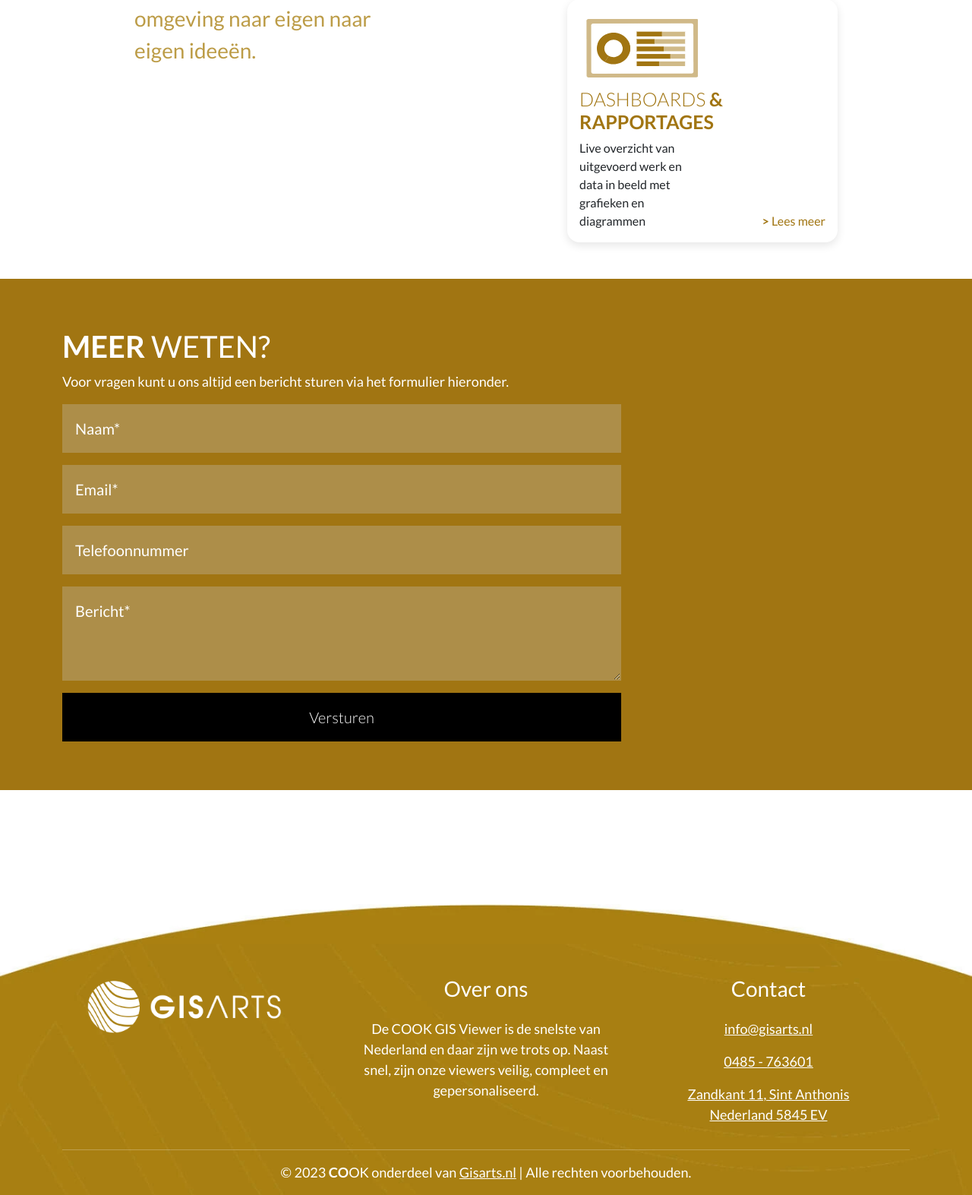
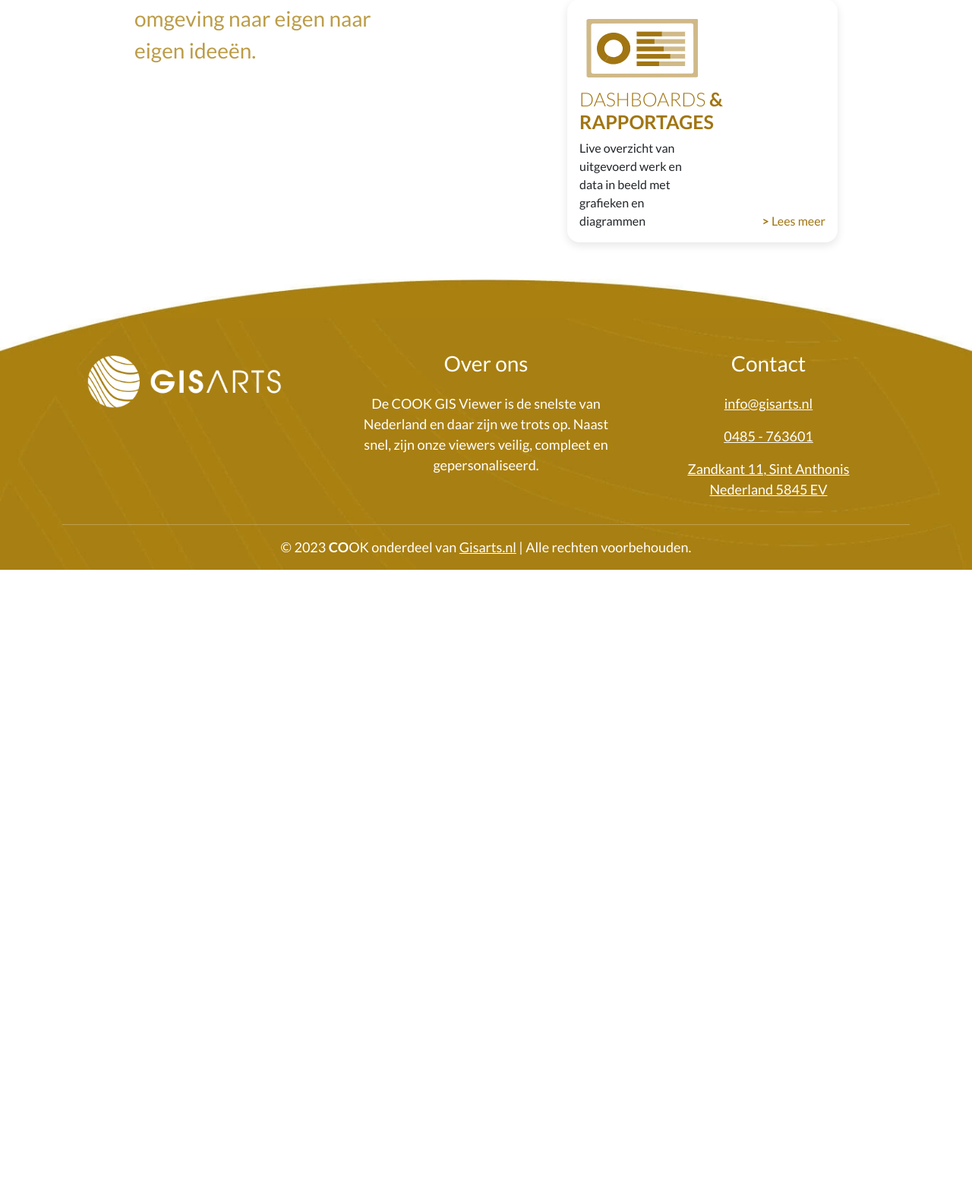
Before and after one commit to gisarts/demos, a PHP site: page /?page=1 in a window 1280 px wide. Shown: the part 3326-4899 px from the top of the page at 76% size. After the commit the page ends 4076 px from the top, so only its background shows below. Run offline with PHP 8.4, Linux system fonts and the light colour scheme; some libraries are stand-ins or nearby versions.

Commit message:
Remove contact form

```diff
--- a/home.php
+++ b/home.php
@@ -1,48 +1,6 @@
 <?php
 //Load Composer's autoloader
 require 'vendor/autoload.php';
-
-//Import PHPMailer classes into the global namespace
-//These must be at the top of your script, not inside a function
-use PHPMailer\PHPMailer\PHPMailer;
-use PHPMailer\PHPMailer\SMTP;
-use PHPMailer\PHPMailer\Exception;
-
-$dotenv = Dotenv\Dotenv::createImmutable(__DIR__);
-$dotenv->safeLoad();
-
-//Create an instance; passing `true` enables exceptions
-$mail = new PHPMailer(true);
-
-if(isset($_POST['submit'])){
-    try {
-        //Server settings
-        $mail->isSMTP();                                           //Send using SMTP
-        $mail->SMTPAuth   = true;                                  //Enable SMTP authentication
-        $mail->Host       = $_ENV['MAIL_HOST'];                    //Set the SMTP server to send through
-        $mail->Port       = $_ENV['MAIL_PORT'];                    //TCP port to connect to; use 587 if you have set `SMTPSecure = PHPMailer::ENCRYPTION_STARTTLS
-        $mail->Username   = $_ENV['MAIL_USERNAME'];                //SMTP username
-        $mail->Password   = $_ENV['MAIL_PASSWORD'];                //SMTP password
-        $mail->SMTPSecure = PHPMailer::ENCRYPTION_STARTTLS;        //Enable implicit TLS encryption
-
-        //Recipients
-        $mail->setFrom('no-reply@gisarts.nl', 'Cook Demo');
-        $mail->addAddress('info@gisarts.nl');                //Name is optional
-
-        //Content
-        $mail->Subject = 'Bericht vanuit demo formulier van '. $_POST['name'];
-        $mail->Body    = "Bericht van: ".$_POST["name"]."<".$_POST["email"].">(".$_POST['number'].")"."\r\n" . $_POST["message"];
-
-        if(!empty($_POST['firstname'])){
-            return;
-        }else{
-            $mail->send();
-            echo "<div class='alert alert-success alert-dismissible fade show' role='alert'>Je bericht is verstuurd<button type='button' class='btn-close' data-bs-dismiss='alert' aria-label='Close'></button></div>";
-        }
-    } catch (Exception $e) {
-        echo "<div class='alert alert-danger alert-dismissible fade show' role='alert'>Je bericht kon niet verstuurd worden. Probeer het later opnieuw of neem direct contact met ons op.<button type='button' class='btn-close' data-bs-dismiss='alert' aria-label='Close'></button></div>";
-    }
-}
 ?>
 
 <div class="row justify-content-center text-center header-background">
@@ -119,7 +77,7 @@ if(isset($_POST['submit'])){
                 <p class="my-4 text-gold">
                     Voeg zelfstandig gebruikers toe en wijzig rechten. Monitor wat gebruikers doen
                 </p>
-                <a href="?page=applicatiebeheer" class="btn btn-lg btn-secondary rounded-pill my-2 r-btn w-100">BEKIJKEN</a>
+                <a href="?page=functies" class="btn btn-lg btn-secondary rounded-pill my-2 r-btn w-100">BEKIJKEN</a>
             </div>
         </div>
     </div>
@@ -170,7 +128,7 @@ if(isset($_POST['submit'])){
             </div>
             <div class="row text-center">
                 <div class="col-lg-4 offset-lg-4">
-                    <a href="?page=functies" class="btn btn-info re-btn rounded-pill p-4" style="font-weight: 500;">ALLE FUNCTIONALITEITEN</a>
+                    <a href="?page=functionaliteiten" class="btn btn-info re-btn rounded-pill p-4" style="font-weight: 500;">ALLE FUNCTIONALITEITEN</a>
                 </div>
             </div>
         </div>
@@ -227,40 +185,40 @@ if(isset($_POST['submit'])){
     </div>
 </div>
 
-<div class="gold-bg mb-5">
+<!-- <div class="gold-bg mb-5">
     <div class="container-sm text-start">
-        <div class="row py-5">
-            <div class="col-xl-8 py-3">
-                <h2 class="text-white"><b>MEER</b> WETEN?</h2>
-                <p class="text-white">Voor vragen kunt u ons altijd een bericht sturen via het formulier hieronder.</p>
-                <form name="form" method="POST" action="" enctype="multipart/form-data">
-                    <input name="firstname" type="text" id="firstname" class="hide-robot">
-                    <div class="mb-3">
-                        <input type="text" class="form-control" placeholder="Naam*" name="name" required>
-                    </div>
-                    <div class="mb-3">
-                        <input type="email" class="form-control" placeholder="Email*" name="email" required>
-                    </div>
-                    <div class="mb-3">
-                        <input type="text" class="form-control" placeholder="Telefoonnummer" name="number">
-                    </div>
-                    <div class="mb-3">
-                        <textarea class="form-control" placeholder="Bericht*" rows="3" name="message" required></textarea>
-                    </div>
-                    <div class="mb-3">
-                        <p class="success"> <?php //echo $success;  ?></p>
-                        <p class="failed"> <?php //echo $failed;  ?></p>
-                    </div>
-                    <button type="submit" name="submit" class="btn btn-info re-btn btn-lg w-25">Versturen</button>
-                </form>
+        <div class="row py-5 text-white">
+            <h2 class="text-white">Contact</h2>
+            <div class="col-sm-2">
+                <svg xmlns="http://www.w3.org/2000/svg" width="50" height="50" fill="currentColor" class="bi bi-envelope inv" viewBox="0 0 16 16">
+                    <path d="M0 4a2 2 0 0 1 2-2h12a2 2 0 0 1 2 2v8a2 2 0 0 1-2 2H2a2 2 0 0 1-2-2V4Zm2-1a1 1 0 0 0-1 1v.217l7 4.2 7-4.2V4a1 1 0 0 0-1-1H2Zm13 2.383-4.708 2.825L15 11.105V5.383Zm-.034 6.876-5.64-3.471L8 9.583l-1.326-.795-5.64 3.47A1 1 0 0 0 2 13h12a1 1 0 0 0 .966-.741ZM1 11.105l4.708-2.897L1 5.383v5.722Z"/>
+                </svg>
+            </div>
+            <div class="col-sm-8">
+                <p><a href="mailto:info@gisarts.nl" target="_Blank">info@gisarts.nl</a></p>
+            </div>
+            <div class="col-sm-2">
+                <svg xmlns="http://www.w3.org/2000/svg" width="50" height="50" fill="currentColor" class="bi bi-telephone inv" viewBox="0 0 16 16">
+                    <path d="M3.654 1.328a.678.678 0 0 0-1.015-.063L1.605 2.3c-.483.484-.661 1.169-.45 1.77a17.568 17.568 0 0 0 4.168 6.608 17.569 17.569 0 0 0 6.608 4.168c.601.211 1.286.033 1.77-.45l1.034-1.034a.678.678 0 0 0-.063-1.015l-2.307-1.794a.678.678 0 0 0-.58-.122l-2.19.547a1.745 1.745 0 0 1-1.657-.459L5.482 8.062a1.745 1.745 0 0 1-.46-1.657l.548-2.19a.678.678 0 0 0-.122-.58L3.654 1.328zM1.884.511a1.745 1.745 0 0 1 2.612.163L6.29 2.98c.329.423.445.974.315 1.494l-.547 2.19a.678.678 0 0 0 .178.643l2.457 2.457a.678.678 0 0 0 .644.178l2.189-.547a1.745 1.745 0 0 1 1.494.315l2.306 1.794c.829.645.905 1.87.163 2.611l-1.034 1.034c-.74.74-1.846 1.065-2.877.702a18.634 18.634 0 0 1-7.01-4.42 18.634 18.634 0 0 1-4.42-7.009c-.362-1.03-.037-2.137.703-2.877L1.885.511z"/>
+                </svg>
+            </div>
+            <div class="col-sm-8">
+                <p><a href="tel:+0485 763601" target="_Blank">0485 - 763601</a></p>
+            </div>
+            <div class="col-sm-2">
+                <svg xmlns="http://www.w3.org/2000/svg" width="50" height="50" fill="currentColor" class="bi bi-geo-alt inv" viewBox="0 0 16 16">
+                    <path d="M12.166 8.94c-.524 1.062-1.234 2.12-1.96 3.07A31.493 31.493 0 0 1 8 14.58a31.481 31.481 0 0 1-2.206-2.57c-.726-.95-1.436-2.008-1.96-3.07C3.304 7.867 3 6.862 3 6a5 5 0 0 1 10 0c0 .862-.305 1.867-.834 2.94zM8 16s6-5.686 6-10A6 6 0 0 0 2 6c0 4.314 6 10 6 10z"/>
+                    <path d="M8 8a2 2 0 1 1 0-4 2 2 0 0 1 0 4zm0 1a3 3 0 1 0 0-6 3 3 0 0 0 0 6z"/>
+                </svg>
+            </div>
+            <div class="col-sm-8">
+                <p><a href="https://goo.gl/maps/N6KkoTtjPo3DZ9eN8" target="_Blank">Zandkant 11, Sint Anthonis<br>Nederland 5845 EV</a></p>
             </div>
         </div>
     </div>
-</div>
-
-<div class="spacer" style="margin-bottom: 150px"></div>
-
-<!-- <div class="logo-small-background">
+</div> -->
+<!--
+<div class="logo-small-background">
     <div class="container-sm">
         <div class="row py-5">
             <div class="col-xl-3 p-0">
```
